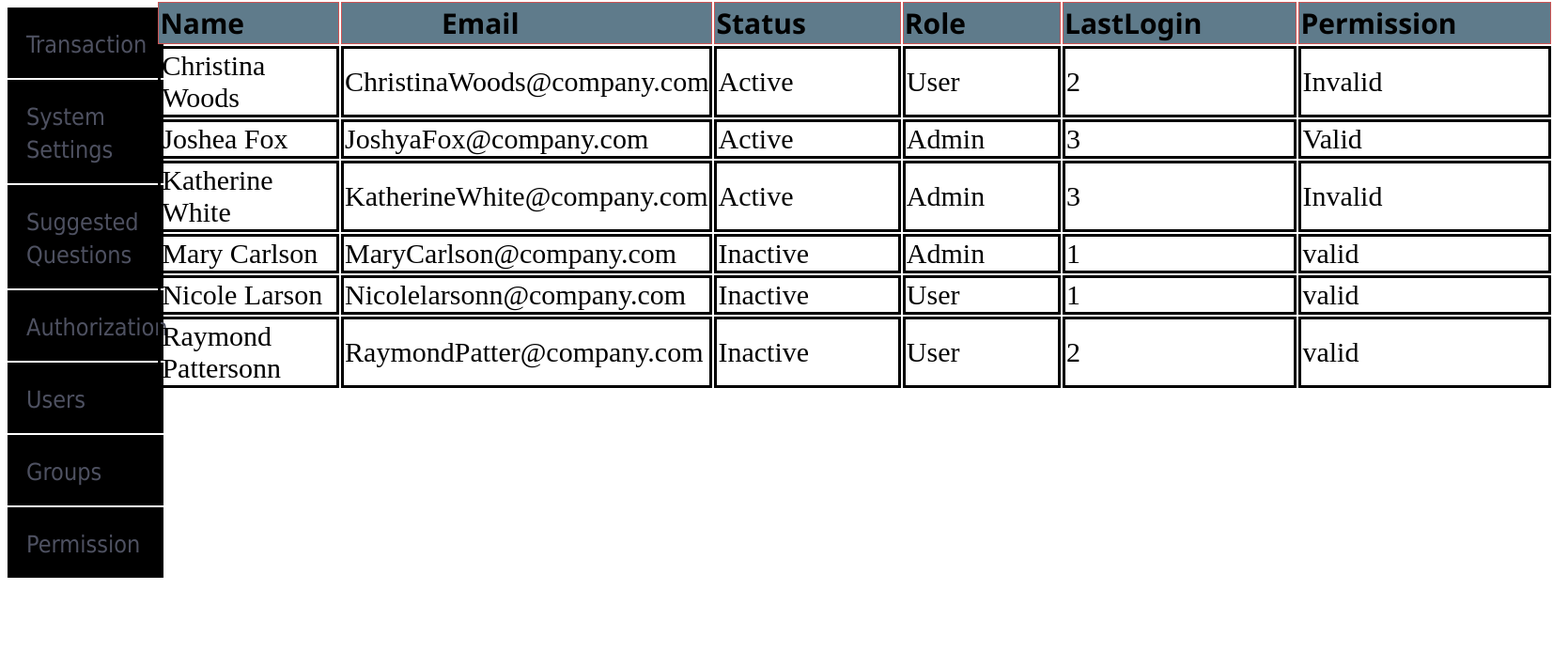
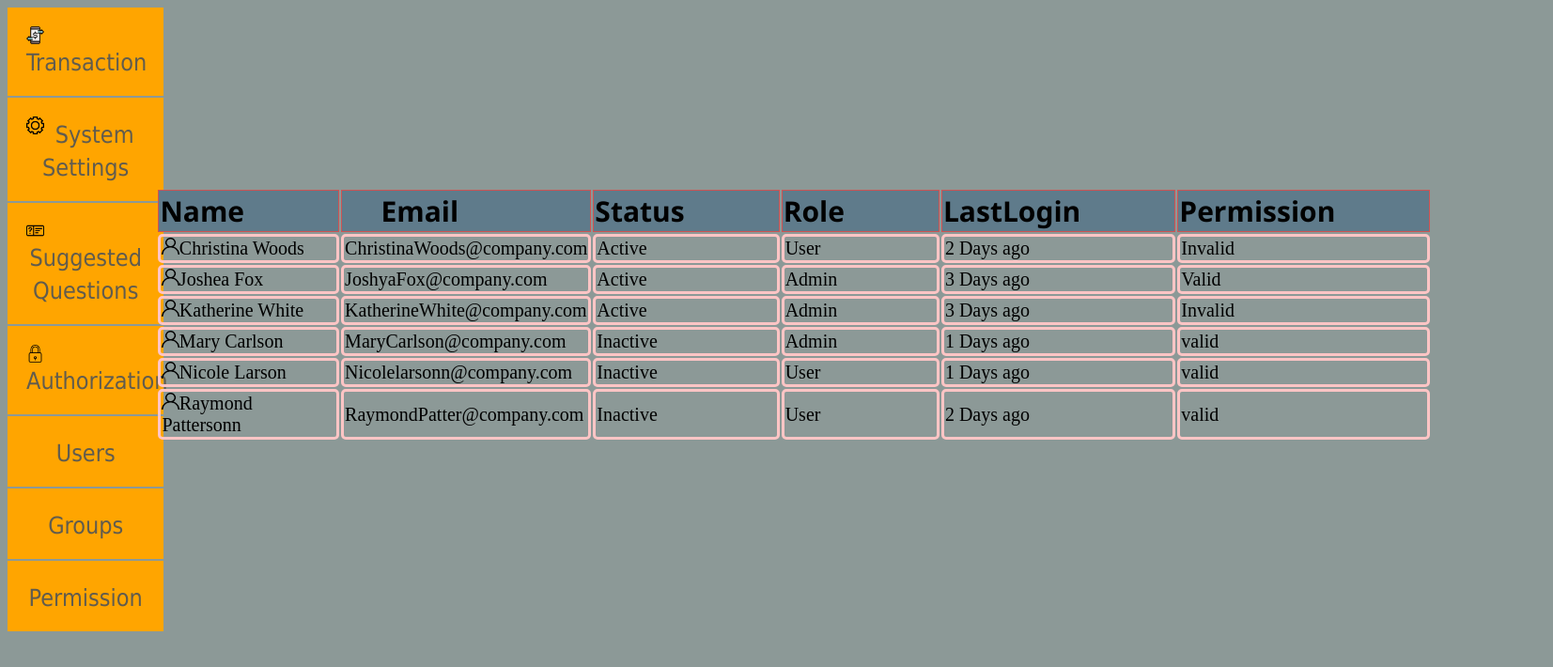
Before and after one commit to MIlanJP/UI-Basic, a plain HTML site: page index.html in a window 1280 px wide. Shown: the whole page at 94% size, 1653 px wide, since content can reach past the window. Drawn offline with Linux system fonts and the light colour scheme.

Commit message:
Added icon for User Column

```diff
--- a/app.js
+++ b/app.js
@@ -11,7 +11,7 @@ const list=[
         email:'ChristinaWoods@company.com',
         Status:'Active',
         Role:'User',
-        LastLogin:2,
+        LastLogin:'2 Days ago',
         Permission:'Invalid'
     },
 
@@ -20,7 +20,7 @@ const list=[
         email:'JoshyaFox@company.com',
         Status:'Active',
         Role:'Admin',
-        LastLogin:3,
+        LastLogin:"3 Days ago",
         Permission:'Valid'
     },
 
@@ -29,7 +29,7 @@ const list=[
         email:'KatherineWhite@company.com',
         Status:'Active',
         Role:'Admin',
-        LastLogin:3,
+        LastLogin:'3 Days ago',
         Permission:'Invalid'
     },
 
@@ -39,7 +39,7 @@ const list=[
         email:'MaryCarlson@company.com',
         Status:'Inactive',
         Role:'Admin',
-        LastLogin:1,
+        LastLogin:'1 Days ago',
         Permission:'valid'
     },
 
@@ -48,7 +48,7 @@ const list=[
         email:'Nicolelarsonn@company.com',
         Status:'Inactive',
         Role:'User',
-        LastLogin:1,
+        LastLogin:'1 Days ago',
         Permission:'valid'
     },
 
@@ -57,7 +57,7 @@ const list=[
         email:'RaymondPatter@company.com',
         Status:'Inactive',
         Role:'User',
-        LastLogin:2,
+        LastLogin:'2 Days ago',
         Permission:'valid'
     }
 ]
@@ -75,7 +75,6 @@ Tableheader.forEach(headerText=>{
     let header=document.createElement('th');
     header.className="user-display-header";
     let text=document.createTextNode(headerText);
-    console.log(headerText);
     header.appendChild(text);
     tableHeaderForUser.appendChild(header);
 })
@@ -85,11 +84,18 @@ var t=document.getElementById('table-for-user').appendChild(tableForUser);
 
 list.forEach(user =>{
     let row=document.createElement('tr');
+    let count=0;
      Object.values(user).forEach( text=>{
-         console.log(Object.keys(user))
          let rowdata=document.createElement('td');
+         let textInSideTD=document.createTextNode(text);
          rowdata.className="user-row";
-         let textInSideTD=document.createTextNode(text);
+         if(count===0){
+             let iconForUser=document.createElement('img');
+             iconForUser.className="icon-for-user";
+             iconForUser.src='img/user.png';
+             rowdata.appendChild(iconForUser);
+         }
+         count++;
          rowdata.appendChild(textInSideTD);
          row.appendChild(rowdata)
      } )
--- a/index.html
+++ b/index.html
@@ -2,17 +2,17 @@
 <html lang="en">
     <head>
         <meta charset="utf-8">
-        <meta name="viewport" content="width=device-width, initial-scale=1">
+        <meta name="viewport" content="width=device-width, initial-scale=1.0">
         <title>UI For List</title>
         <link rel="stylesheet" href="styles.css">
     </head>
 
 <body>
     <div class="vh">
-     <a class="v" href="#"><small>Transaction</small></a>
-     <a class="v" href="#"><small>System Settings</small></a>
-     <a class="v" href="#"><small>Suggested Questions</small></a>
-     <a class="v" href="#"><small>Authorization</small></a>
+     <a class="v" href="#"><small><img class="navbar-icon" src="img/money-transfer.png" alt=""> Transaction</small></a>
+     <a class="v" href="#"><small> <img  class="navbar-icon" src="img/gear.png" alt="">  System Settings</small></a>
+     <a class="v" href="#"><small> <img class="navbar-icon"  src="img/question-mark.png" alt="">  Suggested Questions</small></a>
+     <a class="v" href="#"><small> <img class="navbar-icon"  src="img/lock.png" alt=""> Authorization</small></a>
      <a class="v" href="#"><small>Users</small></a>
      <a class="v" href="#"><small>Groups</small></a>
      <a class="v" href="#"><small>Permission</small></a>
--- a/styles.css
+++ b/styles.css
@@ -6,6 +6,9 @@ body{
     rgb(229, 255, 0),rgb(14, 175, 187),yellow,rgb(22, 163, 40),rgb(0, 255, 234),
     rgb(229, 255, 0),rgb(14, 175, 187),yellow,rgb(22, 163, 40),rgb(0, 255, 234),
     rgb(229, 255, 0),rgb(14, 175, 187),yellow); */
+
+    background-color: rgb(140, 153, 151);
+    font-size: 10px;
 }
 
 .v{
@@ -13,17 +16,18 @@ body{
     padding: 20px;
 }
 a{
+    text-align: center;
     display: block;
-    background-color:black;
+    background-color:orange;
     margin-bottom: 2px;
     margin-right:0px;
     width:10%;
     font-family: Tahoma ;
-    font-size:1%;
+    font-size:10%;
     padding: 1px;
     text-decoration: none;
     text-shadow: aliceblue;
-    color: rgb(78, 81, 97);
+    color: rgb(97, 92, 78);
     transition: 1s;
     -webkit-transition:font-size .5s ease;
 font-stretch: extra-condensed;
@@ -44,7 +48,7 @@ font-stretch: extra-condensed;
     display: inline-block;
     margin-top:0%;
     left: 13%;
-    top: 0%;
+    top: 200px;
     position: absolute;
     margin-right:10px;
 }
@@ -63,6 +67,18 @@ th{
 }
 
 .user-row{
-    font-size: 30px;
-    border: 3px solid black;
+    font-size: 20px;
+    border: 3px solid rgb(255, 197, 197);
+    border-radius: 5px;
 }
+
+.navbar-icon{
+    height:15%;
+    width:15%;
+    float: left;
+}
+.icon-for-user{
+    float:left;
+    width:10%;
+    height:5%;
+}
```
Also changed, not shown: img/gear.png (added), img/lock.png (added), img/user.png (added).
